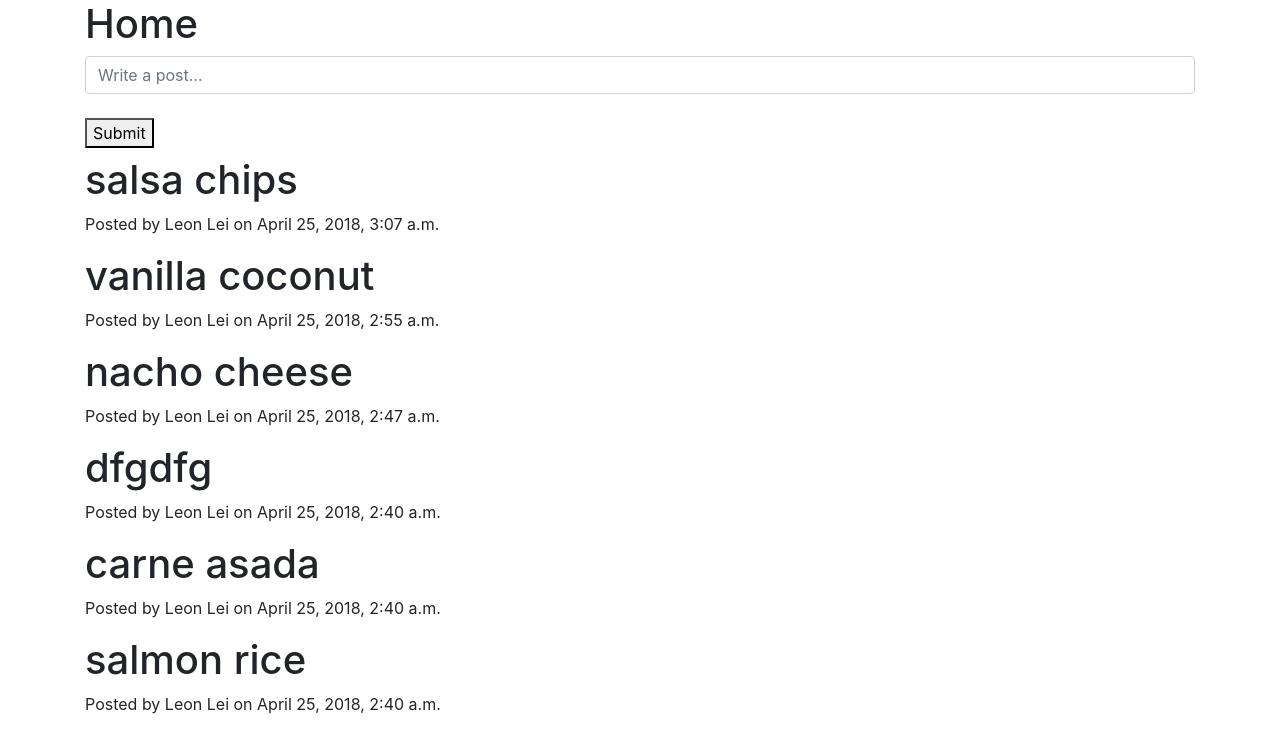
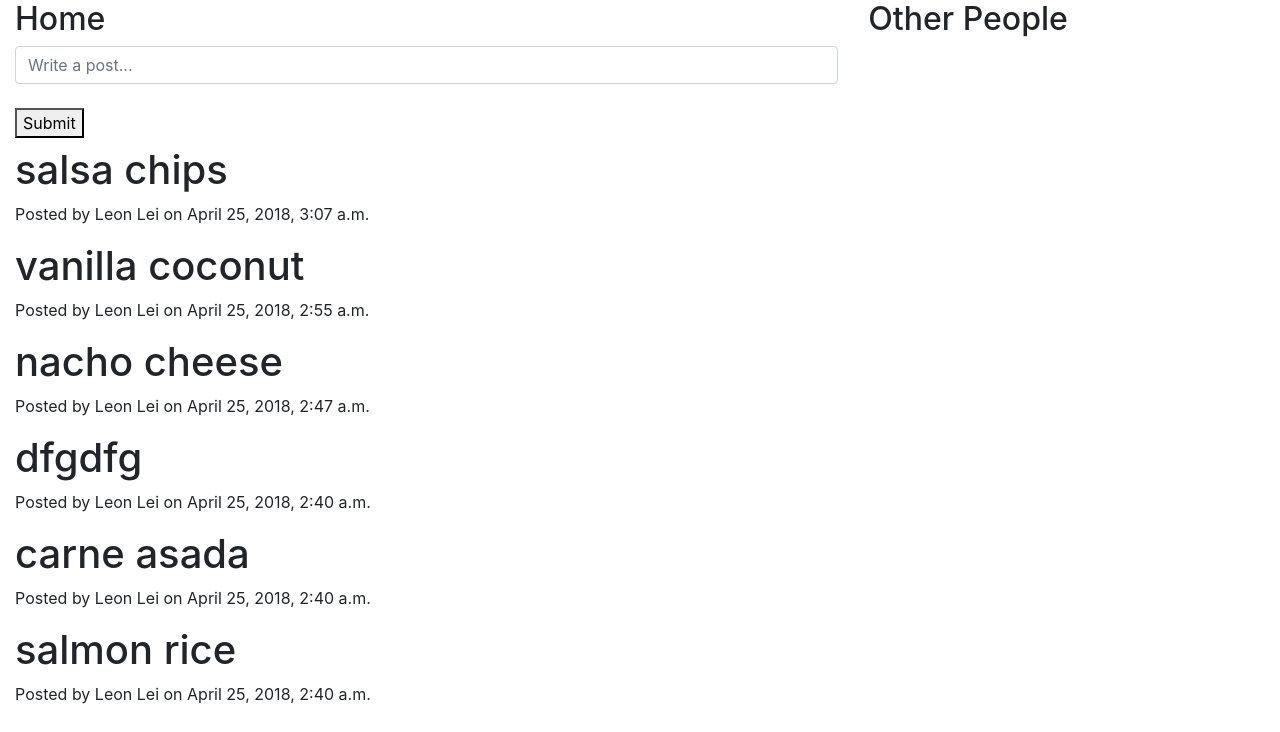
Before and after one commit to leon-lei/mg-django, a Django app: page /home/ in a window 1280 px wide. Shown: the part 80-812 px from the top of the page. After the commit the page ends 784 px from the top, so only its background shows below. Run offline with Django 3.2, Linux system fonts and the light colour scheme; a user stored in the database is signed in; data comes from the database, SQL or seed files in the repository; both versions use the stored data as it was after the commit; some libraries are stand-ins or nearby versions.

Commit message:
Changed to container-fluid. Added columns to home.html

```diff
--- a/tutorial/accounts/templates/accounts/change_password.html
+++ b/tutorial/accounts/templates/accounts/change_password.html
@@ -5,7 +5,7 @@
 {% endblock %}
 
 {% block body %}
-<div class="container">
+<div class="container-fluid">
     <form method="post">
         {% csrf_token %}
         {{ form.as_p }}
--- a/tutorial/accounts/templates/accounts/edit_profile.html
+++ b/tutorial/accounts/templates/accounts/edit_profile.html
@@ -5,7 +5,7 @@
 {% endblock %}
 
 {% block body %}
-<div class="container">
+<div class="container-fluid">
     <form method="post">
         {% csrf_token %}
         {{ form.as_p }}
--- a/tutorial/accounts/templates/accounts/login.html
+++ b/tutorial/accounts/templates/accounts/login.html
@@ -1,7 +1,7 @@
 {% extends 'base.html' %}
 
 {% block body %}
-<div class="container">
+<div class="container-fluid">
     <h1>Welcome</h1>
     <p>
         You can log in here!
--- a/tutorial/accounts/templates/accounts/logout.html
+++ b/tutorial/accounts/templates/accounts/logout.html
@@ -1,7 +1,7 @@
 {% extends 'base.html' %}
 
 {% block body %}
-<div class="container">
+<div class="container-fluid">
     <h1>Logged out</h1>
     <p>
         You have logged out!
--- a/tutorial/accounts/templates/accounts/profile.html
+++ b/tutorial/accounts/templates/accounts/profile.html
@@ -5,7 +5,7 @@
 {% endblock %}
 
 {% block body %}
-<div class="container">
+<div class="container-fluid">
     <h1>Profile</h1>
     <p>Username: {{ user }}</p>
     <p>First name: {{ user.first_name }}</p>
--- a/tutorial/accounts/templates/accounts/reg_form.html
+++ b/tutorial/accounts/templates/accounts/reg_form.html
@@ -1,7 +1,7 @@
 {% extends 'base.html' %}
 
 {% block body %}
-<div class="container">
+<div class="container-fluid">
     <br>
     <h1>Register</h1>
     <form method="post">
--- a/tutorial/accounts/templates/accounts/reset_password.html
+++ b/tutorial/accounts/templates/accounts/reset_password.html
@@ -1,7 +1,7 @@
 {% extends 'base.html' %}
 
 {% block body %}
-<div class="container">
+<div class="container-fluid">
     <h1>Password reset</h1>
     <p>
         Forgotten your password? Enter your email address below, and we'll email
--- a/tutorial/accounts/templates/accounts/reset_password_complete.html
+++ b/tutorial/accounts/templates/accounts/reset_password_complete.html
@@ -1,7 +1,7 @@
 {% extends 'base.html' %}
 
 {% block body %}
-<div class="container">
+<div class="container-fluid">
     <h1>Password reset complete</h1>
     <a href="{% url 'accounts:login' %}">Log in</a>
 </div>
--- a/tutorial/accounts/templates/accounts/reset_password_confirm.html
+++ b/tutorial/accounts/templates/accounts/reset_password_confirm.html
@@ -1,7 +1,7 @@
 {% extends 'base.html' %}
 
 {% block body %}
-<div class="container">
+<div class="container-fluid">
     <h1>Enter new password</h1>
     <p>
 
--- a/tutorial/accounts/templates/accounts/reset_password_done.html
+++ b/tutorial/accounts/templates/accounts/reset_password_done.html
@@ -1,7 +1,7 @@
 {% extends 'base.html' %}
 
 {% block body %}
-<div class="container">
+<div class="container-fluid">
     <h1>Password reset sent</h1>
     <p>
         We've emailed you instructions for setting your password, if an account
--- a/tutorial/accounts/templates/base.html
+++ b/tutorial/accounts/templates/base.html
@@ -17,7 +17,7 @@
     <body>
         <br>
         <nav class="navbar navbar-expand-lg navbar-light bg-light">
-          <a class="navbar-brand" href="/account">Fancy Feast</a>
+          <a class="navbar-brand" href="{% url 'home:home' %}">Fancy Feast</a>
           <button class="navbar-toggler" type="button" data-toggle="collapse" data-target="#navbarNavAltMarkup" aria-controls="navbarNavAltMarkup" aria-expanded="false" aria-label="Toggle navigation">
             <span class="navbar-toggler-icon"></span>
           </button>
--- a/tutorial/home/templates/home/home.html
+++ b/tutorial/home/templates/home/home.html
@@ -1,8 +1,10 @@
 {% extends 'base.html' %}
 
 {% block body %}
-<div class="container">
-    <h1>Home</h1>
+<div class="container-fluid">
+  <div class="row">
+    <div class="col-md-8">
+        <h2>Home</h2>
         <form method="post">
             {% csrf_token %}
             {{ form.post }}
@@ -14,6 +16,10 @@
             <h1>{{ post.post }}</h1>
             <p>Posted by {{ post.user.get_full_name }} on {{ post.created }}</p>
         {% endfor %}
-
+    </div>
+    <div class="col-md-4">
+        <h2>Other People</h2>
+    </div>
+  </div>
 </div>
 {% endblock %}
--- a/tutorial/home/views.py
+++ b/tutorial/home/views.py
@@ -1,5 +1,6 @@
 from django.views.generic import TemplateView
 from django.shortcuts import render, redirect
+from django.contrib.auth.models import User
 
 from home.forms import HomeForm
 from home.models import Post
@@ -10,8 +11,9 @@ class HomeView(TemplateView):
     def get(self, request):
         form = HomeForm()
         posts = Post.objects.all().order_by('-created')
+        users = User.objects.all()
 
-        args = {'form': form, 'posts': posts}
+        args = {'form': form, 'posts': posts, 'users': users}
         return render(request, self.template_name, args)
 
     def post(self, request):
```
Also changed, not shown: tutorial/db.sqlite3. Lines whose indentation alone changed are shown as unchanged.
